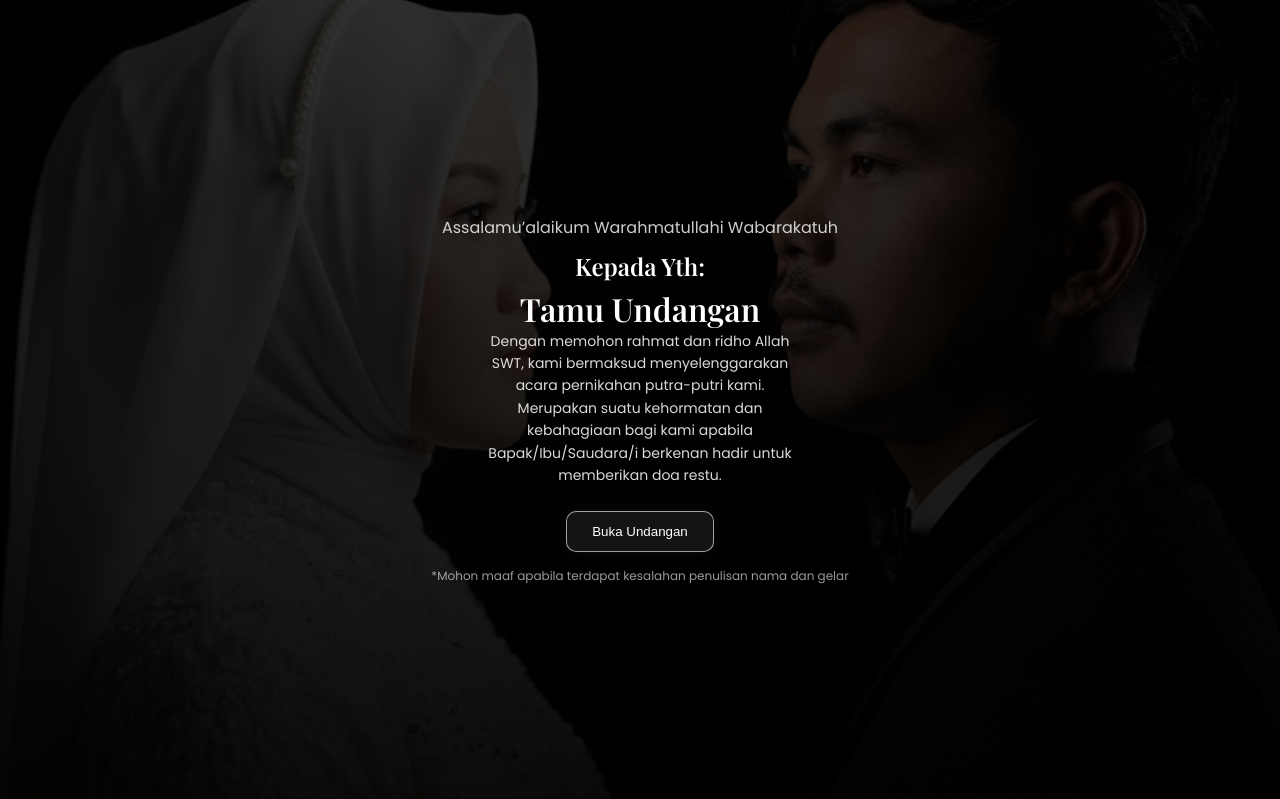
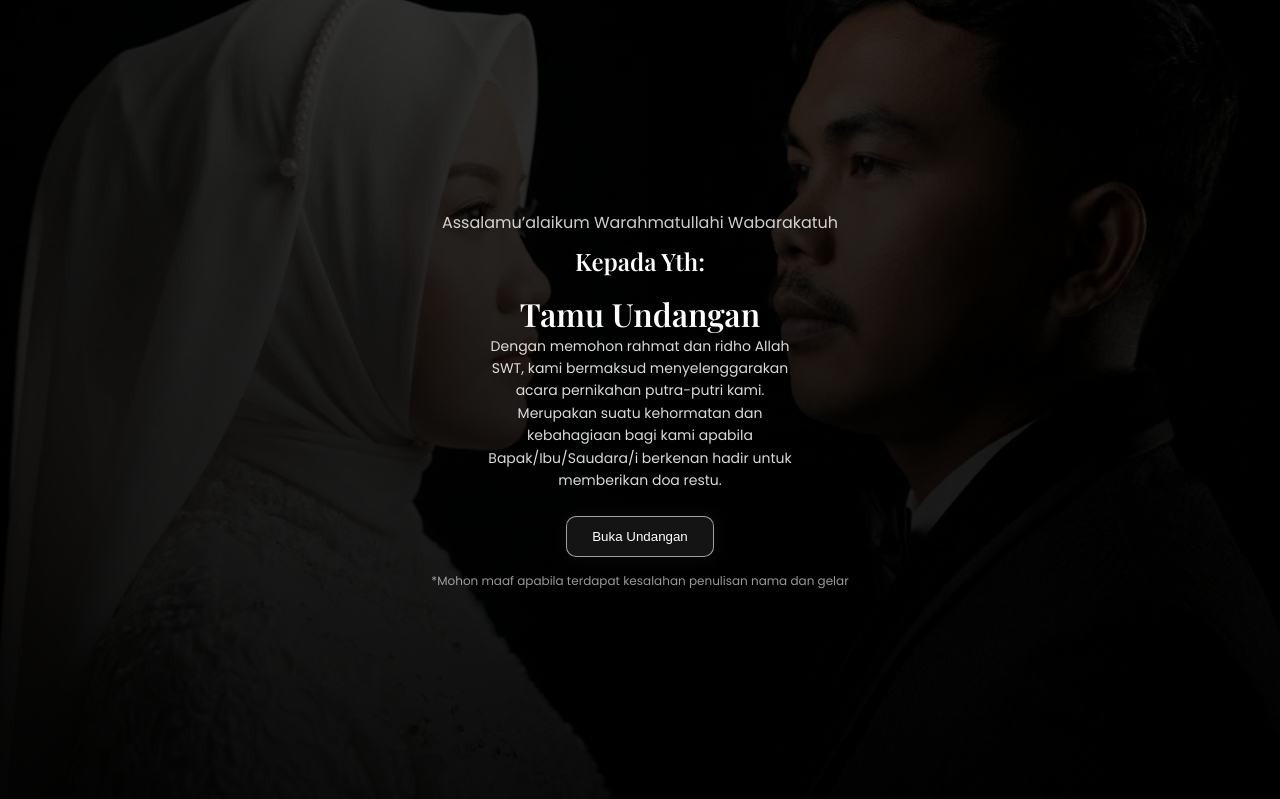
Before and after one commit to Herubm/undangan-heru-revina, a plain HTML site: page index.html in a window 1280 px wide. Shown: the top 799 px of the page. Drawn offline with nearby package versions, Linux system fonts and the light colour scheme; no server answers.

Commit message:
Update index.html

```diff
--- a/index.html
+++ b/index.html
@@ -150,6 +150,31 @@
     url('bg.webp') center/cover no-repeat;
   z-index:-1;
 }
+  #opening{
+  text-align: center;
+  padding: 20px;
+}
+
+#opening h2,
+#opening h1,
+#opening p{
+  text-align: center;
+  width: 100%;
+}
+
+/* Nama tamu */
+#guestNama{
+  display: block;
+  text-align: center;
+  margin-top: 10px;
+}
+
+#guestKet{
+  display: block;
+  text-align: center;
+  margin-top: 5px;
+}
+
 
 body.lock {
   overflow: hidden;
```
